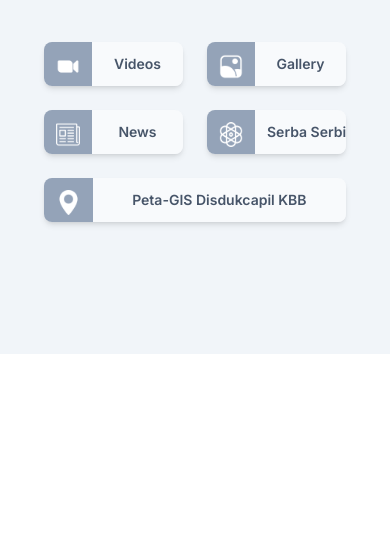
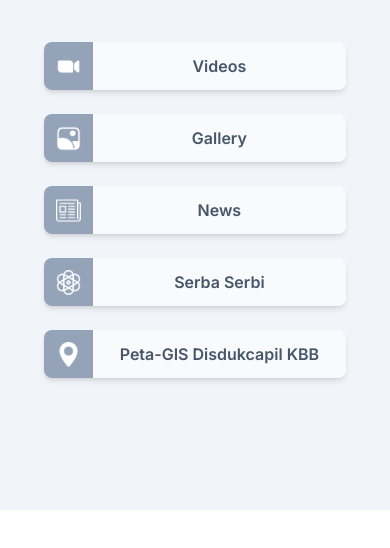
Before and after one commit to zaskhasasmita/disdukcapil.bandungbarat.go.id-rebuild, a website: page index.html in a window 390 px wide. Shown: the part 4609-5157 px from the top of the page. Drawn offline with Linux system fonts and the light colour scheme.

Commit message:
Rebuild Web Disdukcapil - Info Section (Revisi)

```diff
--- a/index.html
+++ b/index.html
@@ -211,48 +211,48 @@
                 <div class="w-full  lg:w-2/5 p-4 lg:p-8">
                     <div class="flex flex-wrap justify-center items-center">
 
-                        <div class=" p-3 w-1/2 lg:w-full">
+                        <div class=" p-3 w-full">
                             <!-- card -->
                             <a href="" class="flex justify-between rounded-lg overflow-hidden shadow-md hover:-translate-y-1 transition hover:brightness-110">
                                 <div class="bg-slate-400 pt-3 px-3">
-                                    <img src="dist/img/zoom.png" alt="" style="height: 25px; width: 35px;" class="min-w-6">
+                                    <img src="dist/img/zoom.png" alt="" style="height: 25px; width: 30px;" class="min-w-6">
                                 </div>
                                 <div class="bg-slate-50 p-3 w-full">
-                                    <h4 class="text-center font-semibold text-slate-600 text-sm sm:text-md lg:text-lg">Videos</h4>
+                                    <h4 class="text-center font-semibold text-slate-600 text-md lg:text-lg">Videos</h4>
                                 </div>
                             </a>
 
                         </div>
-                        <div class=" p-3 w-1/2 lg:w-full">
+                        <div class=" p-3 w-full">
                             <!-- card -->
                             <a href="" class="flex justify-between rounded-lg overflow-hidden shadow-md hover:-translate-y-1 transition hover:brightness-110">
                                 <div class="bg-slate-400 pt-3 px-3">
-                                    <img src="dist/img/gallery.png" alt="" style="height: 25px; width: 35px;" class="min-w-6">
+                                    <img src="dist/img/gallery.png" alt="" style="height: 25px; width: 30px;" class="min-w-6">
                                 </div>
                                 <div class="bg-slate-50 p-3 w-full">
-                                    <h4 class="text-center font-semibold text-slate-600 text-sm sm:text-md lg:text-lg">Gallery</h4>
+                                    <h4 class="text-center font-semibold text-slate-600 text-md lg:text-lg">Gallery</h4>
                                 </div>
                             </a>
                         </div>
-                        <div class=" p-3 w-1/2 lg:w-full">
+                        <div class=" p-3 w-full">
                             <!-- card -->
                             <a href="" class="flex justify-between rounded-lg overflow-hidden shadow-md hover:-translate-y-1 transition hover:brightness-110">
                                 <div class="bg-slate-400 pt-3 px-3">
-                                    <img src="dist/img/newspaper-folded.png" alt="" style="height: 25px; width: 35px;" class="min-w-6">
+                                    <img src="dist/img/newspaper-folded.png" alt="" style="height: 25px; width: 30px;" class="min-w-6">
                                 </div>
                                 <div class="bg-slate-50 p-3 w-full">
-                                    <h4 class="text-center font-semibold text-slate-600 text-sm sm:text-md lg:text-lg">News</h4>
+                                    <h4 class="text-center font-semibold text-slate-600 text-md lg:text-lg">News</h4>
                                 </div>
                             </a>
                         </div>
-                        <div class=" p-3 w-1/2 lg:w-full">
+                        <div class=" p-3 w-full">
                             <!-- card -->
                             <a href="" class="flex justify-between rounded-lg overflow-hidden shadow-md hover:-translate-y-1 transition hover:brightness-110">
                                 <div class="bg-slate-400 pt-3 px-3">
-                                    <img src="dist/img/atom.png" alt="" style="height: 25px; width: 35px;" class="min-w-6">
+                                    <img src="dist/img/atom.png" alt="" style="height: 25px; width: 30px;" class="min-w-6">
                                 </div>
                                 <div class="bg-slate-50 p-3 w-full">
-                                    <h4 class="text-center font-semibold text-slate-600 text-sm sm:text-md lg:text-lg truncate">Serba Serbi</h4>
+                                    <h4 class="text-center font-semibold text-slate-600 text-md lg:text-lg truncate">Serba Serbi</h4>
                                 </div>
                             </a>
                         </div>
@@ -263,7 +263,7 @@
                                     <img src="dist/img/maps-and-flags.png" alt="" style="height: 25px; width: 30px;" class="min-w-6">
                                 </div>
                                 <div class="bg-slate-50 p-3 w-full">
-                                    <h4 class="text-center font-semibold text-slate-600 text-sm sm:text-md lg:text-lg truncate text-ellipsis">Peta-GIS Disdukcapil KBB</h4>
+                                    <h4 class="text-center font-semibold text-slate-600 text-md lg:text-lg truncate text-ellipsis">Peta-GIS Disdukcapil KBB</h4>
                                 </div>
                             </a>
                         </div>
```
Also changed, not shown: dist/output.css.
